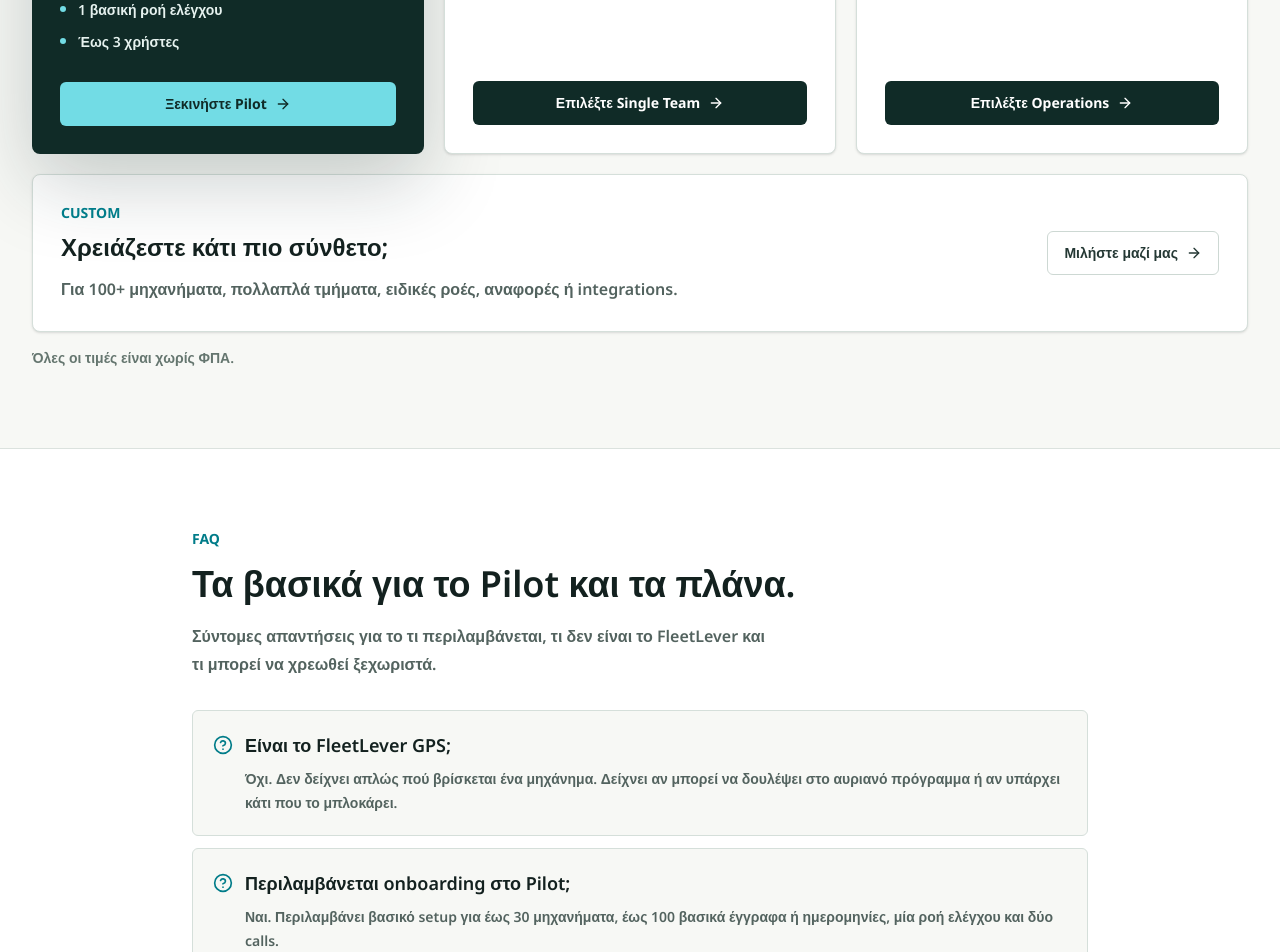
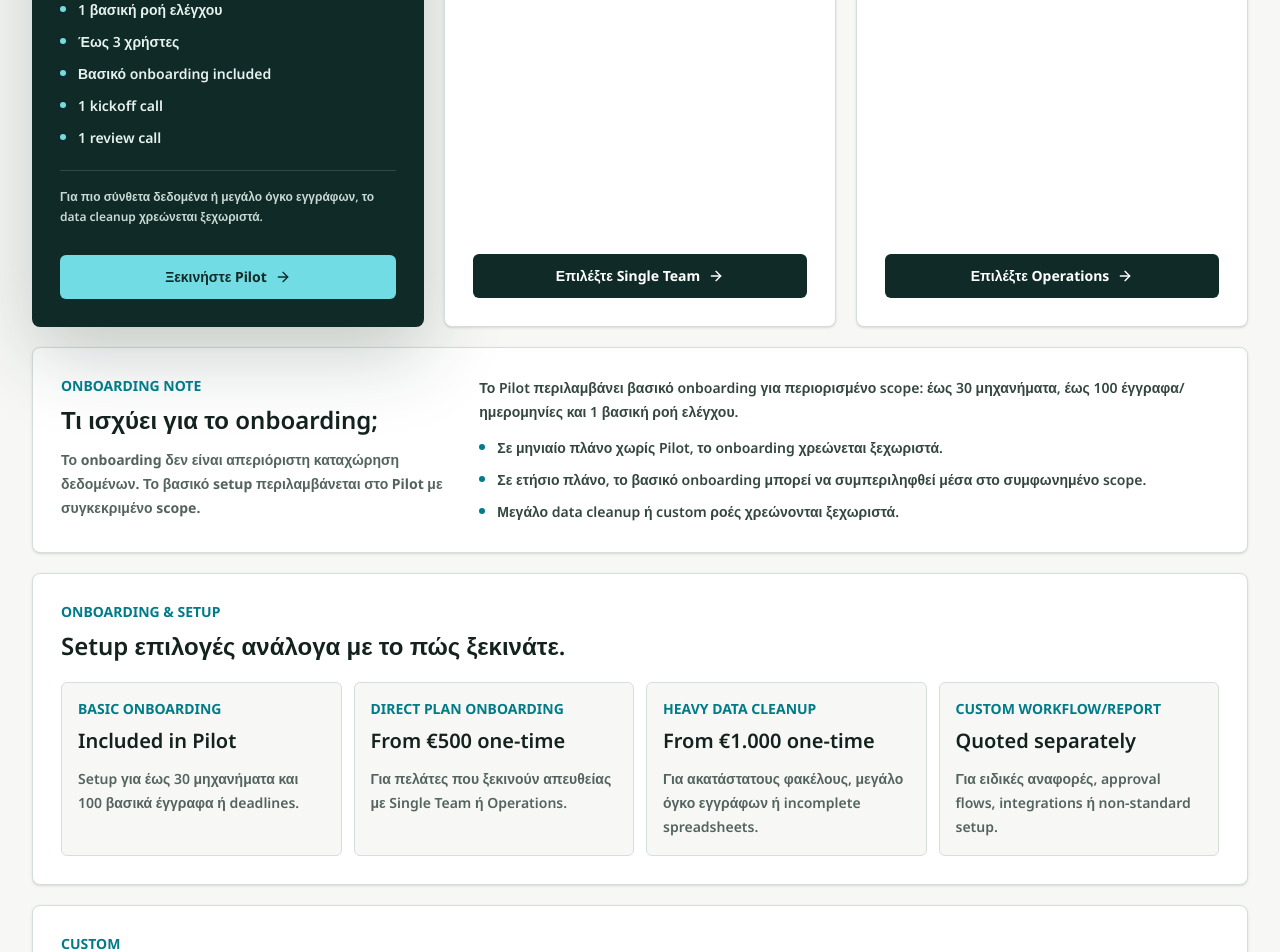
Before and after one commit to gkaragioul/FleetLever, a Next.js app: page /pricing in a window 1280 px wide. Shown: the part 1900-2852 px from the top of the page. Built offline with nearby package versions, Linux system fonts and the light colour scheme; no server answers.

Commit message:
Clarify pricing onboarding rules

```diff
--- a/src/app/pricing/page.tsx
+++ b/src/app/pricing/page.tsx
@@ -22,9 +22,32 @@ const pilotScope = [
   "Έως 100 έγγραφα / ημερομηνίες",
   "1 βασική ροή ελέγχου",
   "Έως 3 χρήστες",
-  "Βασικό import από template",
-  "Kickoff και review call",
-  "Πρόταση συνέχειας μετά τις 30 ημέρες",
+  "Βασικό onboarding included",
+  "1 kickoff call",
+  "1 review call",
+] as const;
+
+const onboardingAddOns = [
+  {
+    name: "Basic onboarding",
+    price: "Included in Pilot",
+    detail: "Setup για έως 30 μηχανήματα και 100 βασικά έγγραφα ή deadlines.",
+  },
+  {
+    name: "Direct plan onboarding",
+    price: "From €500 one-time",
+    detail: "Για πελάτες που ξεκινούν απευθείας με Single Team ή Operations.",
+  },
+  {
+    name: "Heavy data cleanup",
+    price: "From €1.000 one-time",
+    detail: "Για ακατάστατους φακέλους, μεγάλο όγκο εγγράφων ή incomplete spreadsheets.",
+  },
+  {
+    name: "Custom workflow/report",
+    price: "Quoted separately",
+    detail: "Για ειδικές αναφορές, approval flows, integrations ή non-standard setup.",
+  },
 ] as const;
 
 const plans = [
@@ -71,15 +94,15 @@ const faqs = [
   ],
   [
     "Περιλαμβάνεται onboarding στο Pilot;",
-    "Ναι. Περιλαμβάνει βασικό setup για έως 30 μηχανήματα, έως 100 βασικά έγγραφα ή ημερομηνίες, μία ροή ελέγχου και δύο calls.",
+    "Ναι. Το Pilot περιλαμβάνει βασικό onboarding για έως 30 μηχανήματα, έως 100 βασικά έγγραφα ή ημερομηνίες, μία ροή ελέγχου, kickoff call και review call.",
   ],
   [
     "Τι γίνεται αν τα δεδομένα μας είναι ακατάστατα;",
-    "Βασική υποστήριξη στο import περιλαμβάνεται. Μεγάλο καθάρισμα δεδομένων ή εκτεταμένη οργάνωση εγγράφων συμφωνούνται ξεχωριστά πριν ξεκινήσουμε.",
+    "Βασική υποστήριξη στο import περιλαμβάνεται στο Pilot. Μεγάλο data cleanup, ακατάστατοι φάκελοι ή εκτεταμένη οργάνωση εγγράφων συμφωνούνται ξεχωριστά πριν ξεκινήσουμε.",
   ],
   [
     "Χρειάζεται ετήσια σύμβαση;",
-    "Όχι. Υπάρχει μηνιαία χρέωση. Η ετήσια χρέωση δίνει 10% έκπτωση.",
+    "Όχι. Υπάρχει μηνιαία χρέωση. Σε ετήσιο πλάνο, το βασικό onboarding μπορεί να συμπεριληφθεί μέσα στο συμφωνημένο scope.",
   ],
 ] as const;
 
@@ -195,9 +218,12 @@ export default function PricingPage() {
             <div>
             <p className="text-sm font-bold uppercase tracking-normal text-[#007C89]">Πλάνα</p>
             <h2 className="mt-3 text-3xl font-semibold leading-tight text-[#13211f] sm:text-5xl">
-              Ξεκινάτε με Pilot. Μετά διαλέγετε πλάνο.
+              Ξεκινήστε με Pilot ή απευθείας με πλάνο.
             </h2>
             </div>
+            <p className="max-w-3xl text-lg font-semibold leading-8 text-[#53635f]">
+              Το Pilot περιλαμβάνει βασικό onboarding. Αν ξεκινήσετε απευθείας με μηνιαίο πλάνο, το onboarding χρεώνεται ξεχωριστά.
+            </p>
           </div>
 
           <div className="grid gap-5 lg:grid-cols-3">
@@ -219,13 +245,16 @@ export default function PricingPage() {
               <div className="mt-6 border-t border-white/14 pt-6">
                 <p className="text-sm font-bold uppercase text-[#72dce5]">Τι περιλαμβάνει</p>
                 <div className="mt-4 grid gap-2">
-                  {pilotScope.slice(0, 5).map((item) => (
+                  {pilotScope.map((item) => (
                     <div key={item} className="flex gap-3 text-sm font-semibold leading-6 text-[#e6f2ef]">
                       <span className="mt-2 h-1.5 w-1.5 shrink-0 rounded-full bg-[#72dce5]" aria-hidden="true" />
                       <span>{item}</span>
                     </div>
                   ))}
                 </div>
+                <p className="mt-5 border-t border-white/14 pt-4 text-xs font-semibold leading-5 text-[#c9d8d4]">
+                  Για πιο σύνθετα δεδομένα ή μεγάλο όγκο εγγράφων, το data cleanup χρεώνεται ξεχωριστά.
+                </p>
               </div>
               <div className="mt-auto pt-7">
                 <a
@@ -274,6 +303,51 @@ export default function PricingPage() {
                 </div>
               </article>
             ))}
+          </div>
+
+          <div className="mt-5 rounded-lg border border-[#d5dfda] bg-white p-6 shadow-sm sm:p-7">
+            <div className="grid gap-5 lg:grid-cols-[0.7fr_1.3fr] lg:items-start">
+              <div>
+                <p className="text-sm font-bold uppercase text-[#007C89]">Onboarding note</p>
+                <h3 className="mt-2 text-2xl font-semibold text-[#13211f]">Τι ισχύει για το onboarding;</h3>
+                <p className="mt-3 text-sm font-bold leading-6 text-[#53635f]">
+                  Το onboarding δεν είναι απεριόριστη καταχώρηση δεδομένων. Το βασικό setup περιλαμβάνεται στο Pilot με συγκεκριμένο scope.
+                </p>
+              </div>
+              <div className="grid gap-3 text-sm font-semibold leading-6 text-[#334641]">
+                <p>
+                  Το Pilot περιλαμβάνει βασικό onboarding για περιορισμένο scope: έως 30 μηχανήματα, έως 100 έγγραφα/ημερομηνίες και 1 βασική ροή ελέγχου.
+                </p>
+                <div className="grid gap-2">
+                  {[
+                    "Σε μηνιαίο πλάνο χωρίς Pilot, το onboarding χρεώνεται ξεχωριστά.",
+                    "Σε ετήσιο πλάνο, το βασικό onboarding μπορεί να συμπεριληφθεί μέσα στο συμφωνημένο scope.",
+                    "Μεγάλο data cleanup ή custom ροές χρεώνονται ξεχωριστά.",
+                  ].map((item) => (
+                    <div key={item} className="flex gap-3">
+                      <span className="mt-2 h-1.5 w-1.5 shrink-0 rounded-full bg-[#007C89]" aria-hidden="true" />
+                      <span>{item}</span>
+                    </div>
+                  ))}
+                </div>
+              </div>
+            </div>
+          </div>
+
+          <div className="mt-5 rounded-lg border border-[#d5dfda] bg-white p-6 shadow-sm sm:p-7">
+            <div className="mb-5">
+              <p className="text-sm font-bold uppercase text-[#007C89]">Onboarding & Setup</p>
+              <h3 className="mt-2 text-2xl font-semibold text-[#13211f]">Setup επιλογές ανάλογα με το πώς ξεκινάτε.</h3>
+            </div>
+            <div className="grid gap-3 md:grid-cols-2 xl:grid-cols-4">
+              {onboardingAddOns.map((item) => (
+                <article key={item.name} className="rounded-md border border-[#d5dfda] bg-[#f7f8f5] p-4">
+                  <p className="text-sm font-bold uppercase text-[#007C89]">{item.name}</p>
+                  <h4 className="mt-2 text-xl font-semibold text-[#13211f]">{item.price}</h4>
+                  <p className="mt-3 text-sm font-semibold leading-6 text-[#53635f]">{item.detail}</p>
+                </article>
+              ))}
+            </div>
           </div>
 
           <div className="mt-5 rounded-lg border border-[#d5dfda] bg-white p-6 shadow-sm sm:p-7">
```
